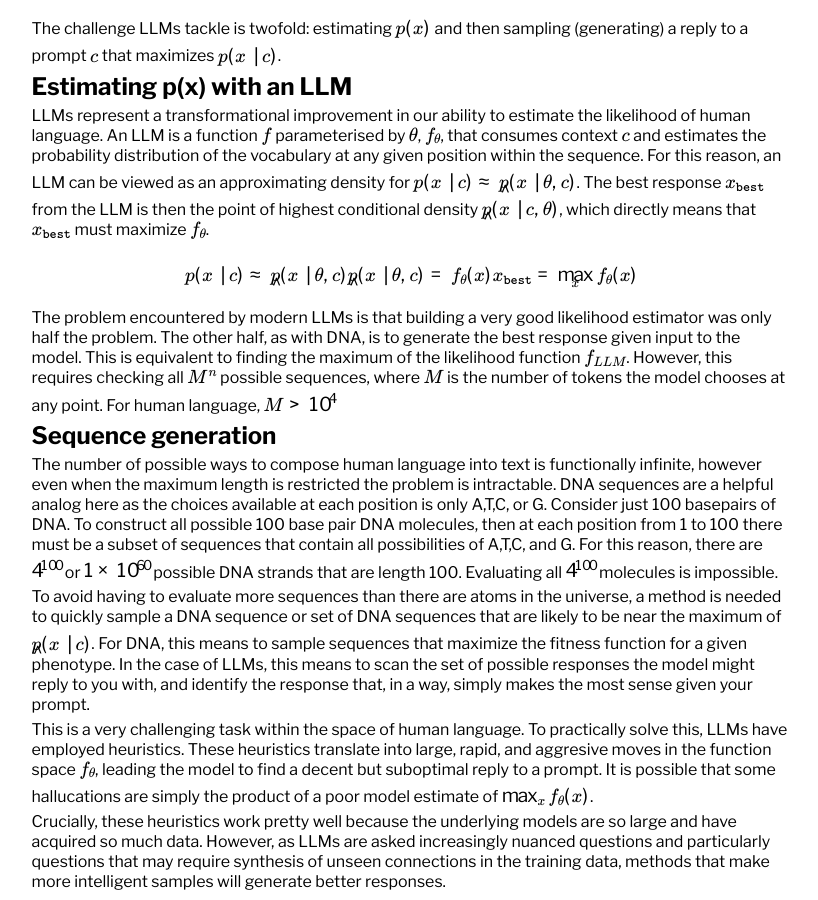
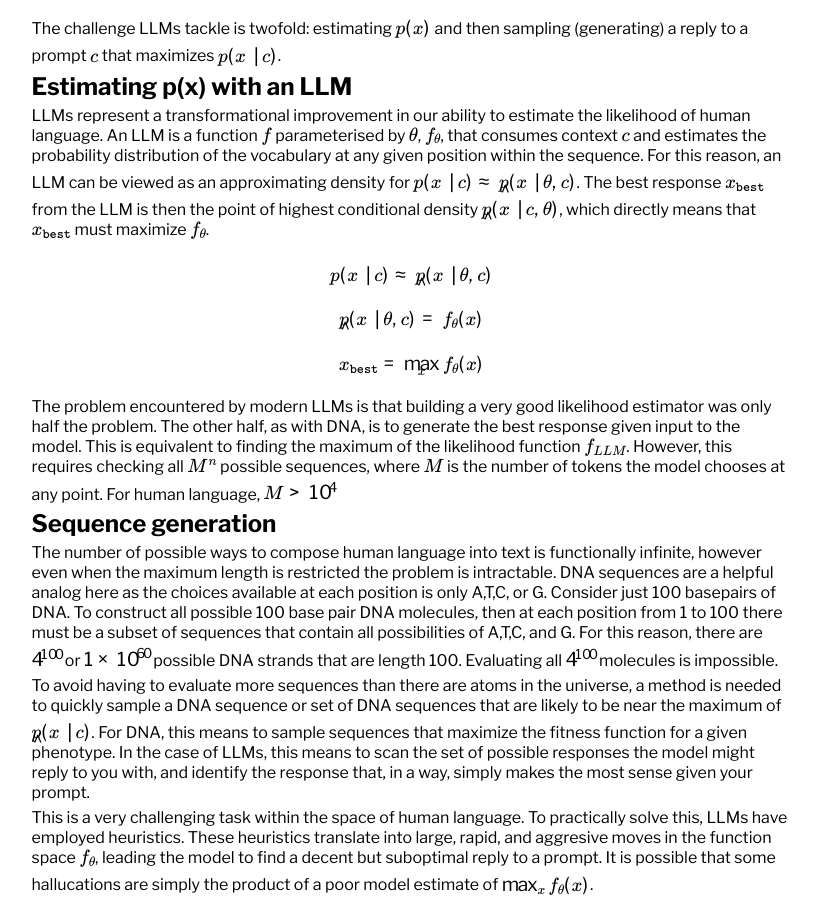
Before and after one commit to dan-sprague/dan-sprague.github.io, a Jekyll site: the page built from _posts/2025-02-02-llmthinking.markdown, in a window 1280 px wide and 900 px high, scrolled down 765 px. Shown: the whole window, without its empty margins (221-1039 px from the left). Built offline with Jekyll 4.4.1, drawn with Linux system fonts in a browser that asks for light colours; formulas are drawn with MathJax 3.

Commit message:
fixed bug

```diff
--- a/_posts/2025-02-02-llmthinking.markdown
+++ b/_posts/2025-02-02-llmthinking.markdown
@@ -29,11 +29,11 @@ The challenge LLMs tackle is twofold: estimating $p(x)$ and then sampling (gener
 
 LLMs represent a transformational improvement in our ability to estimate the likelihood of human language. An LLM is a function $f$ parameterised by $\theta$, $f_\theta$, that consumes context $c$ and estimates the probability distribution of the vocabulary at any given position within the sequence. For this reason, an LLM can be viewed as an approximating density for $p(x \mid c) \approx \hat{p}(x \mid \theta,c)$. The best response $x_{\texttt{best}}$ from the LLM is then the point of highest conditional density $\hat{p}(x \mid c,\theta)$, which directly means that $x_{\texttt{best}}$ must maximize $f_\theta$.
 
-$$p(x \mid c) \approx \hat{p}(x \mid \theta,c)
+$$p(x \mid c) \approx \hat{p}(x \mid \theta,c)$$
 
-\hat{p}(x \mid \theta,c) = f_\theta(x)
+$$\hat{p}(x \mid \theta,c) = f_\theta(x)$$
 
-x_{\texttt{best}} = \max_{x} f_\theta(x)$$
+$$x_{\texttt{best}} = \max_{x} f_\theta(x)$$
 
 The problem encountered by modern LLMs is that building a very good likelihood estimator was only half the problem. The other half, as with DNA, is to generate the best response given input to the model. This is equivalent to finding the maximum of the likelihood function $f_{LLM}$. However, this requires checking all $M^n$ possible sequences, where $M$ is the number of tokens the model chooses at any point. For human language, $M > 10^4$<br>
 
```
